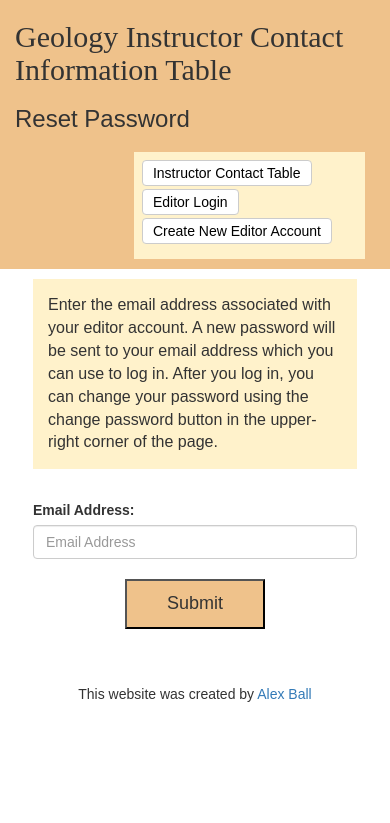
After one commit to AlexABallWebDev/geologyinstructorproject, a PHP site: page /forgot-password.php in a window 390 px wide. The commit adds this page. Shown: the top 823 px of the page. Run offline with PHP 8.4, Linux system fonts and the light colour scheme; some libraries are stand-ins or nearby versions.

```diff
--- /dev/null
+++ b/geology-instructor-contacts-website/public_html/forgot-password.php
@@ -0,0 +1,211 @@
+<?php
+/*Author: Alex Ball
+ *Date: 02/08/2015
+ *Geology Contact Table Website
+ *
+ *Filename: forgot-password.php
+ *
+ *This website is intended to provide geology instructors
+ *with a way to get each other's contact info.
+ *This page allows users to reset their password by entering the email
+ *address associated with their account. A randomly generated new
+ *password will be sent to the user's email address.
+ *
+ */
+
+//get database connection named $geologyDBConnection
+require('../secure-includes/db-connection.php');
+
+$emailAddress = '';
+
+//user is assumed to have not been found.
+$userFound = false;
+
+//if the form has been submitted
+if (isset($_POST['submit']))
+{
+  $emailAddress = $_POST['emailAddress'];
+
+	//make sure that the email address is not empty
+  if(empty($emailAddress))
+  {
+    $errorArray['emailAddress'] = '<span class="form-error">Please enter your email.</span>';
+  }
+  else
+  {
+		//save a sanitized version of the email address.
+		//this copy is made so that the form can be sticky.
+    $e = mysqli_real_escape_string($geologyDBConnection, trim($emailAddress));
+  }
+
+  if(empty($errorArray))
+  {
+    //check if a user exists with the given email
+    $q = "SELECT editor_id FROM geology_instructor_editors WHERE email='" . $e . "'";
+    $r = @mysqli_query ($geologyDBConnection, $q);
+
+    //check if a editor_id with that email address exists.
+		//if it exists, then generate a random password and email it to the editor.
+    if (mysqli_num_rows($r)	== 1)
+    {
+			//Generate a random password.
+			$newPassword = substr(md5(uniqid(rand(),1)), 3, 10);
+
+			//update the database with the new password. note that email is a
+			//unique field in the table, so this query will not harm any other editors.
+			$q = "UPDATE geology_instructor_editors SET password = SHA1('$newPassword') WHERE email='" . $e . "'";
+			$r = @mysqli_query ($geologyDBConnection, $q);
+
+			//if the password was successfully updated, email the editor the new password
+			if (mysqli_affected_rows($geologyDBConnection) == 1)
+			{
+				//send an email with the new password.
+				$successfulEmail = false;
+				$emailBody = 'Your editor account password has been reset.' . "\n\n" .
+							'You can log in using the new password included below. You can then reset' . "\n" .
+							'your pasword by clicking the "change password" button in the upper-right' . "\n" .
+							'corner of the page.' . "\n\n" .
+							"Your new password is: $newPassword";
+				$emailSubject = 'Password Reset for Geology Instructor Contact Table';
+				$emailFrom = 'do-not-reply@geology-instructor-contacts.net';
+				mail($e, $emailSubject, $emailBody, "From:$emailFrom");
+				$userFound = true;
+			}
+			//if the password was not successfully updated, something has gone wrong. display an errror.
+			else
+			{
+				$errorArray['resetPasswordError'] = '<span class="form-error">Error resetting password.
+							Contact your instructor for more information.</span>';
+			}
+    }
+		//if the email entered is not in the database, display an error.
+    else
+    {
+      $errorArray['noMatchingEmailError'] = '<span class="form-error">The email address you entered is not
+						associated with an editor account.</span>';
+    }
+  }
+}
+
+//close database connection.
+mysqli_close($geologyDBConnection);
+
+?>
+
+		<meta charset="utf-8">
+		<meta http-equiv="X-UA-Compatible" content="IE=edge">
+		<meta name="viewport" content="width=device-width, initial-scale=1">
+		<!-- The above 3 meta tags *must* come first in the head; any other head content must come *after* these tags -->
+
+		<title>Geology Instructor Contact Information Table - Reset Password</title>
+
+		<!-- Bootstrap -->
+		<link href="../bootstrap/css/bootstrap.min.css" rel="stylesheet">
+
+		<!-- HTML5 shim and Respond.js for IE8 support of HTML5 elements and media queries -->
+		<!-- WARNING: Respond.js doesn't work if you view the page via file:// -->
+		<!--[if lt IE 9]>
+			<script src="https://oss.maxcdn.com/html5shiv/3.7.2/html5shiv.min.js"></script>
+			<script src="https://oss.maxcdn.com/respond/1.4.2/respond.min.js"></script>
+		<![endif]-->
+
+		<!-- CSS used for every page of this website -->
+		<link href="includes/general-style.css" rel="stylesheet">
+
+	</head>
+	<body>
+		<!--	Content Area	-->
+		<div class="container">
+			<!-- Header Area -->
+			<div class="row" id="page-header">
+				<div class="col-xs-12">
+					<div class="pull-left">
+						<h2>Geology Instructor Contact Information Table</h2>
+						<h3>
+							Reset Password
+						</h3>
+					</div>
+					<?php require('includes/account-links.php'); ?>
+				</div>
+			</div>
+			<!-- End Header Area -->
+
+			<!-- Form Area -->
+			<div class="row">
+				<div class="col-xs-12">
+					<form method="post" action="#">
+						<!--	Description	-->
+						<div class="row">
+							<div class="col-xs-12 col-sm-8 col-sm-offset-2">
+								<p class="description">
+									Enter the email address associated with your editor account.
+									A new password will be sent to your email address which you can use to log in.
+									After you log in, you can change your password using the change password
+									button in the upper-right corner of the page.
+								</p>
+								<?php
+								//if the form was submitted and there are no errors (successful password reset) then show a
+								//success message telling the user to check their email.
+								if ((empty($errorArray) && isset($_POST['submit'])))
+								{
+									print '<p class="form-success">Password successfully reset! Check your email
+												for your new password.</p>';
+								}
+								?>
+							</div>
+						</div>
+						<!-- Area for errors, if any -->
+						<div class="row">
+							<div class="col-xs-12 col-sm-8 col-sm-offset-2">
+								<?php
+								//if there were any errors, give a message at the top of the screen saying so.
+								print empty($errorArray) ? '' : '<p><span class="form-error">There were errors.</span></p>';
+								//if the password reset failed, show an error
+								print empty($errorArray['resetPasswordError']) ? '' : $errorArray['resetPasswordError'];
+								//if the email address was not found in the database, show an error.
+								print empty($errorArray['noMatchingEmailError']) ? '' : $errorArray['noMatchingEmailError'];
+								?>
+							</div>
+						</div>
+
+						<div class="form-group">
+							<!-- Row 1 -->
+							<div class="row">
+								<!-- Email Address -->
+								<div class="col-xs-12 col-sm-4 col-sm-offset-4">
+									<label for="emailAddress">Email Address:
+									<?php
+									//if there is an error for this element, print it. otherwise, print an empty string.
+									print (empty($errorArray['emailAddress'])) ? '' : '<br />' . $errorArray['emailAddress'];
+									?></label>
+									<input type="email" class="form-control" id="emailAddress" name="emailAddress"
+												placeholder="Email Address" value="<?php print $emailAddress; ?>" required="required">
+								</div>
+							</div>
+
+							<!-- Row 4 -->
+							<div class="row">
+								<!-- Submit Button -->
+								<div class="col-xs-12 text-center">
+									<button class="submit-button" value="submit" type="submit" name="submit">Submit</button>
+								</div>
+							</div>
+						</div>
+					</form>
+				</div>
+			</div>
+			<!-- End Form Area -->
+
+			<!-- Footer area -->
+			<?php include('includes/footer.php'); ?>
+			<!-- End Footer area -->
+
+		</div>
+		<!--	End Content Area -->
+
+		<!-- jQuery (necessary for Bootstrap's JavaScript plugins) -->
+		<script src="https://code.jquery.com/jquery-1.11.1.min.js" type="text/javascript"></script>
+		<!-- Include all compiled plugins (below), or include individual files as needed -->
+		<script src="../bootstrap/js/bootstrap.min.js"></script>
+	</body>
+</html>
--- a/geology-instructor-contacts-website/public_html/includes/general-style.css
+++ b/geology-instructor-contacts-website/public_html/includes/general-style.css
@@ -21,6 +21,12 @@ body {
 .container {
 	width: 100%;
 	margin-bottom: 20px;
+}
+
+.description {
+	background-color: #FFF2CB;
+	padding: 15px;
+	font-size: 16px;
 }
 
 /*begin navbar styles*/
```
Also changed, not shown: geology-instructor-contacts-website/public_html/change-editor-password.php (+22 -21 lines), geology-instructor-contacts-website/public_html/downloads/geology-instructor-contact-table.csv (+7 -6 lines), geology-instructor-contacts-website/public_html/includes/export-table-to-csv.php (+33 -1 lines), geology-instructor-contacts-website/public_html/index.php (+82 -12 lines), geology-instructor-contacts-website/public_html/login.php (+9 -1 lines), 1 other file.
